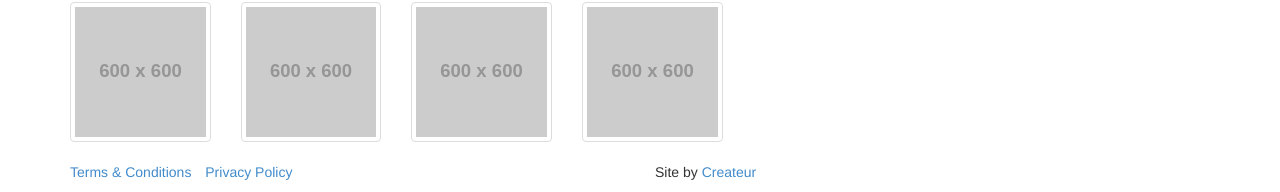
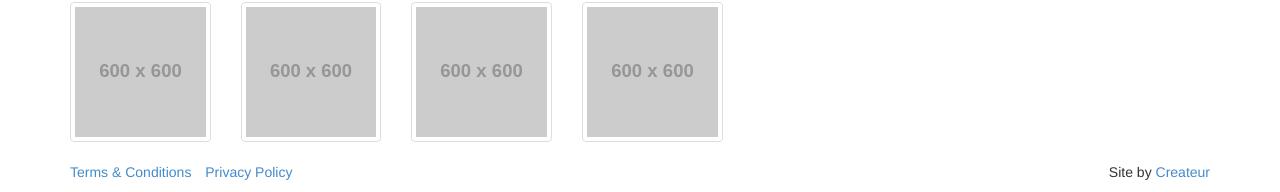
Before and after one commit to createurs/bootstrap-html5-boilerplate, a PHP site: page / in a window 1280 px wide. Shown: the part 1958-2150 px from the top of the page. Run offline with PHP 8.4, Linux system fonts and the light colour scheme; grey boxes labelled with a size stand in for pictures from a placeholder-image service; some libraries are stand-ins or nearby versions.

Commit message:
Feature: floated credits in footer to right

```diff
--- a/inc-footer.php
+++ b/inc-footer.php
@@ -8,7 +8,7 @@
         </ul>
       </div>
       <div class="col-xs-12 col-sm-6">
-        <span class="credits">
+        <span class="credits pull-right">
           Site by <a href="http://createur.com.au" target="_blank">Createur</a>
         </span>
       </div>
```
